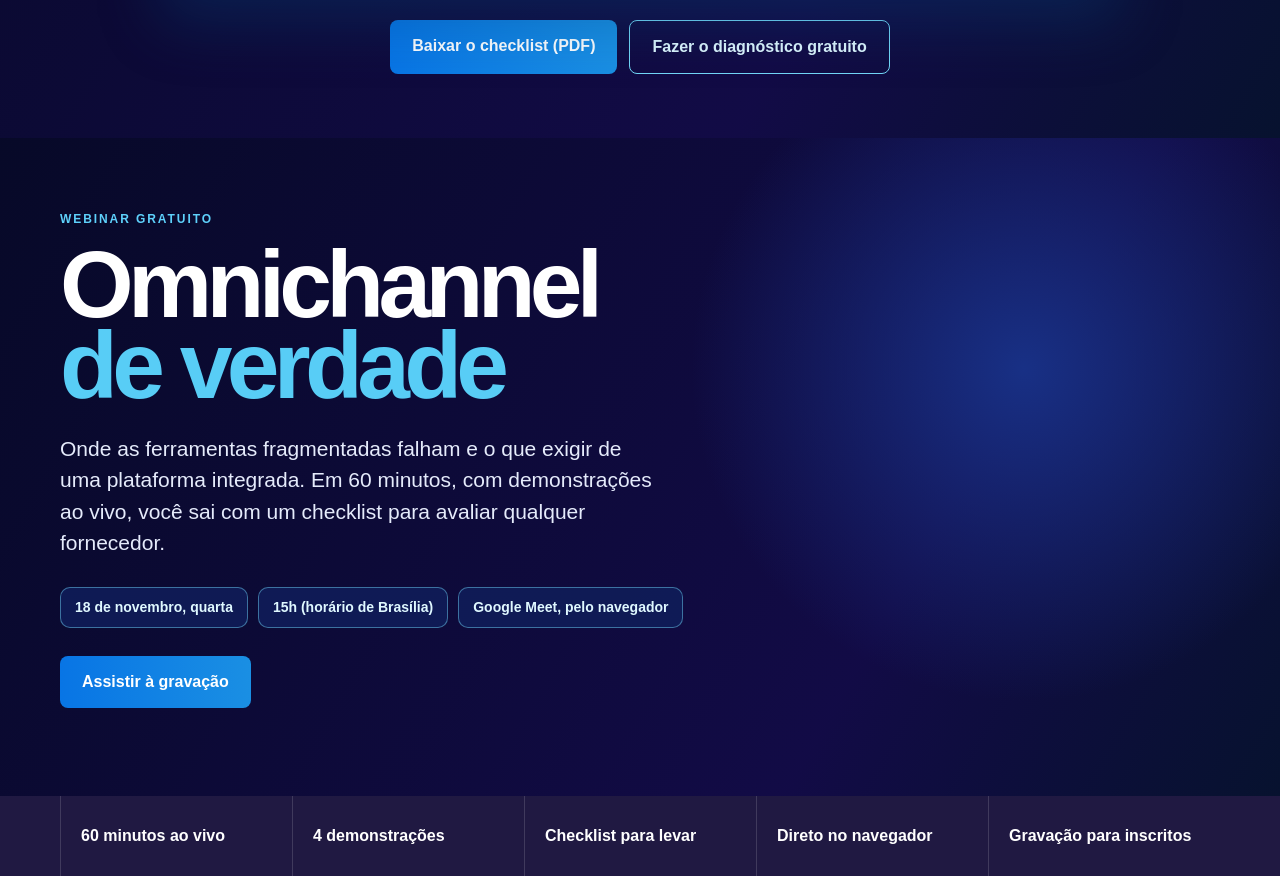
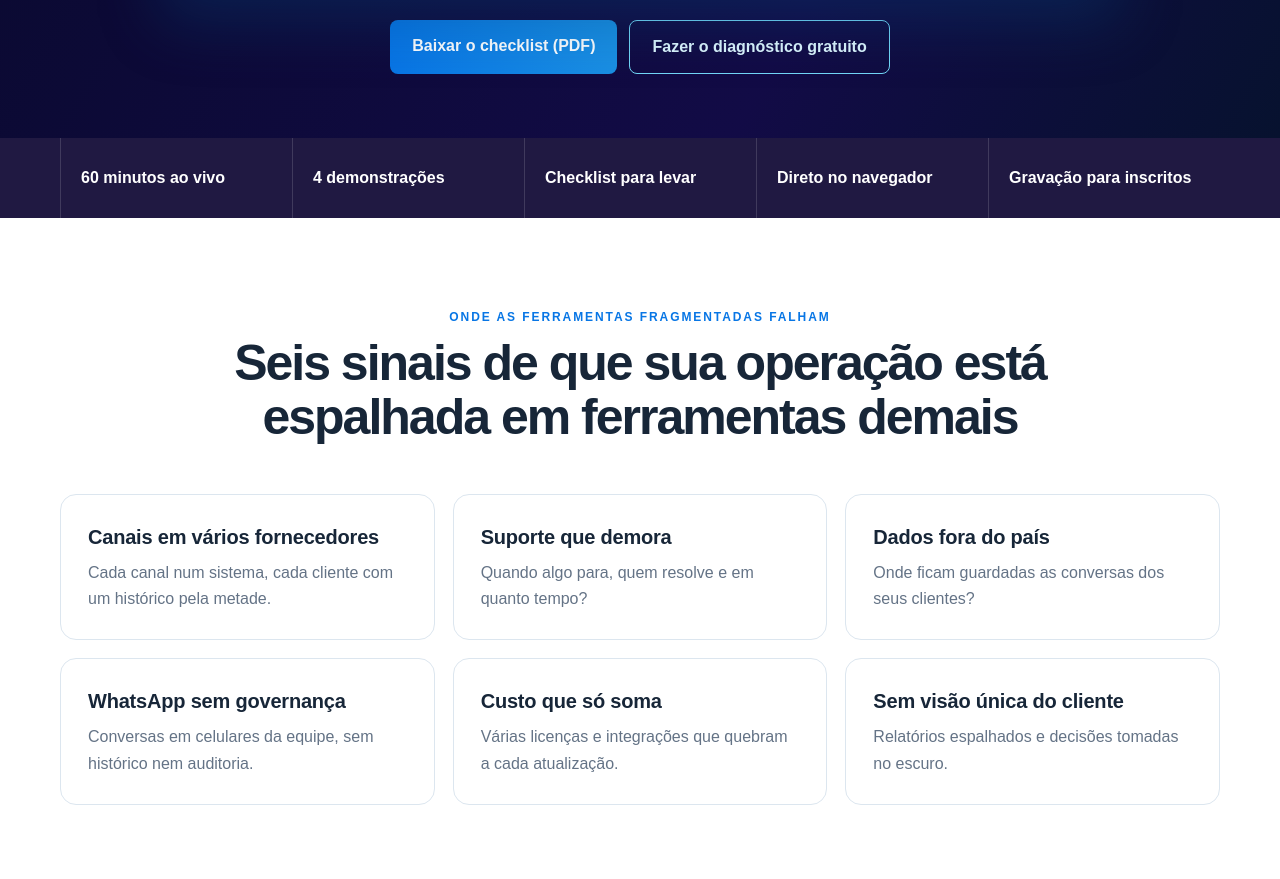
Before and after one commit to instantsol/instant-landing-pages, a plain HTML site: page webinar-omnichannel/index.html in a window 1280 px wide. Shown: the part 901-1780 px from the top of the page. Drawn offline with Linux system fonts and the light colour scheme.

Commit message:
Add files via upload

```diff
--- a/webinar-omnichannel/index.html
+++ b/webinar-omnichannel/index.html
@@ -206,22 +206,6 @@ nav .btn{padding:12px 18px;font-size:14px}
     </div>
   </div>
 </section>
-<section class="hero">
-  <div class="shell">
-    <div>
-      <p class="eyebrow">WEBINAR GRATUITO</p>
-      <h1>Omnichannel <span>de verdade</span></h1>
-      <p class="lead">Onde as ferramentas fragmentadas falham e o que exigir de uma plataforma integrada. Em 60 minutos, com demonstrações ao vivo, você sai com um checklist para avaliar qualquer fornecedor.</p>
-      <ul class="when">
-        <li>18 de novembro, quarta</li>
-        <li>15h (horário de Brasília)</li>
-        <li>Google Meet, pelo navegador</li>
-      </ul>
-      <a class="btn" href="#replay">Assistir à gravação</a>
-    </div>
-  </div>
-</section>
-
 <section class="strip" aria-label="Destaques">
   <ul class="shell">
     <li>60 minutos ao vivo</li>
```
